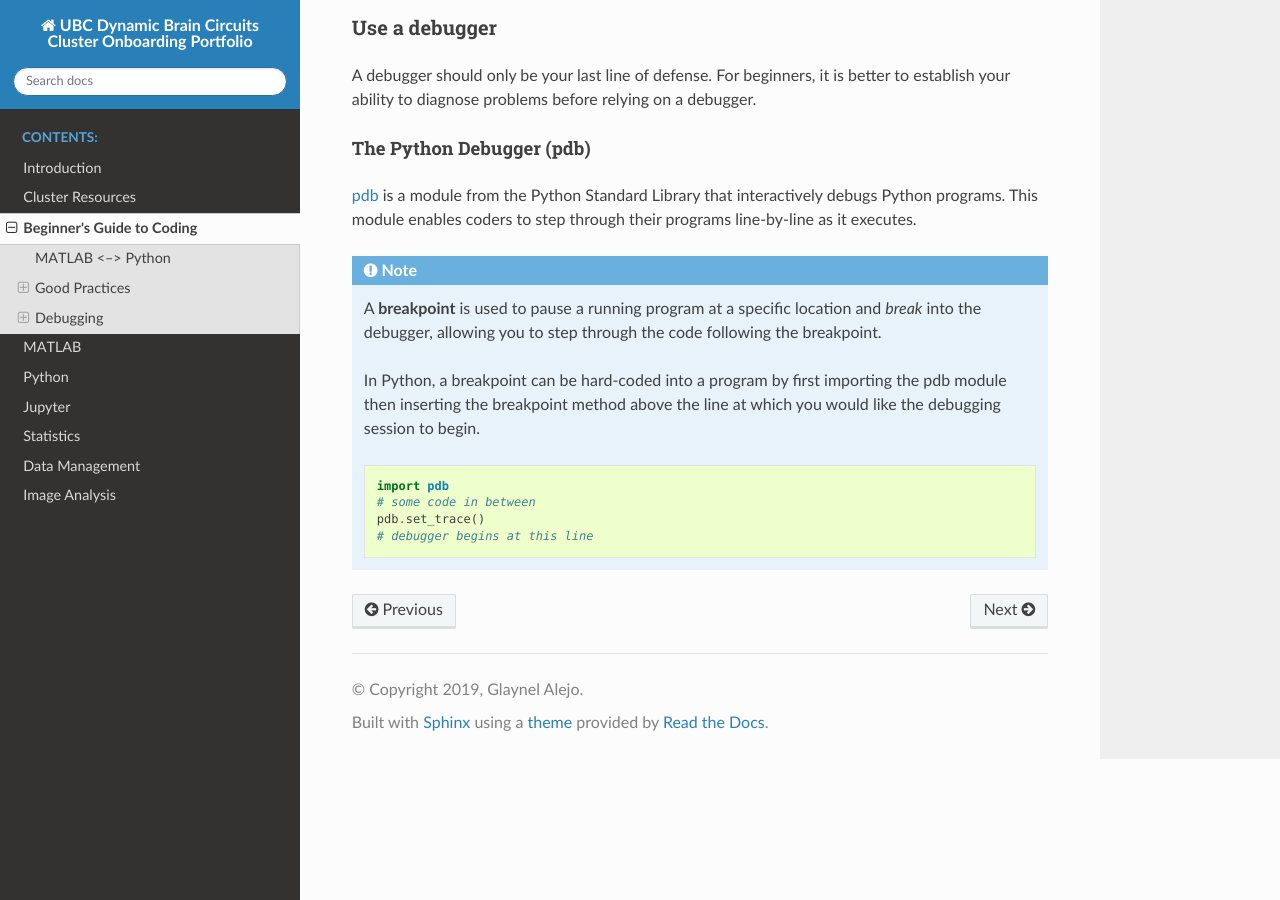
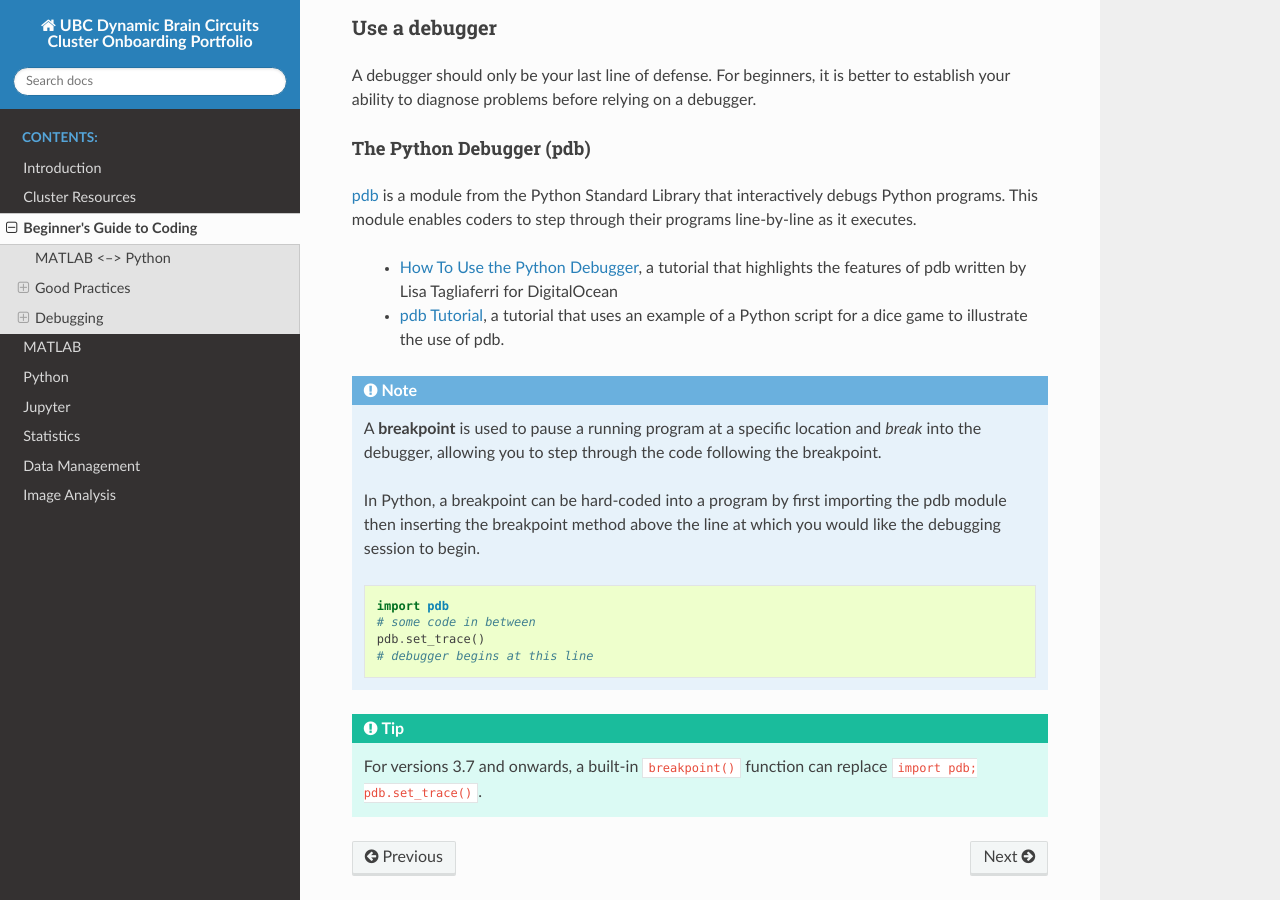
Before and after one commit to ubcbraincircuits/onboarding, a Sphinx documentation site: the page built from source/code.rst, in a window 1280 px wide and 900 px high, scrolled down 4506 px. Built offline with Sphinx 7.4.7 and the Read the Docs theme 2.0.0, drawn with Linux system fonts in a browser that asks for light colours.

Commit message:
Add tip on breakpoint() func

```diff
--- a/source/code.rst
+++ b/source/code.rst
@@ -190,6 +190,10 @@ The Python Debugger (pdb)
 `pdb <https://docs.python.org/3/library/pdb.html>`_ is a module from the Python Standard Library that interactively debugs Python programs.
 This module enables coders to step through their programs line-by-line as it executes.
 
+	- `How To Use the Python Debugger <https://www.digitalocean.com/community/tutorials/how-to-use-the-python-debugger>`_, a tutorial
+	  that highlights the features of pdb written by Lisa Tagliaferri for DigitalOcean
+	- `pdb Tutorial <https://github.com/spiside/pdb-tutorial>`_, a tutorial that uses an example of a Python script for a dice game to illustrate the use of pdb.
+
 .. note::
 	A **breakpoint** is used to pause a running program at a specific location and *break* into the debugger, allowing
 	you to step through the code following the breakpoint.
@@ -203,3 +207,6 @@ This module enables coders to step through their programs line-by-line as it exe
 		# some code in between
 		pdb.set_trace()
 		# debugger begins at this line
+
+.. tip::
+	For versions 3.7 and onwards, a built-in ``breakpoint()`` function can replace ``import pdb; pdb.set_trace()``.
```
